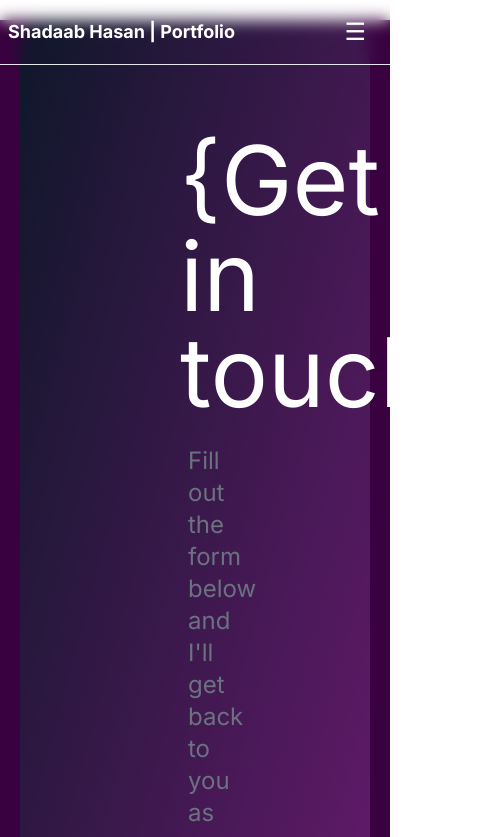
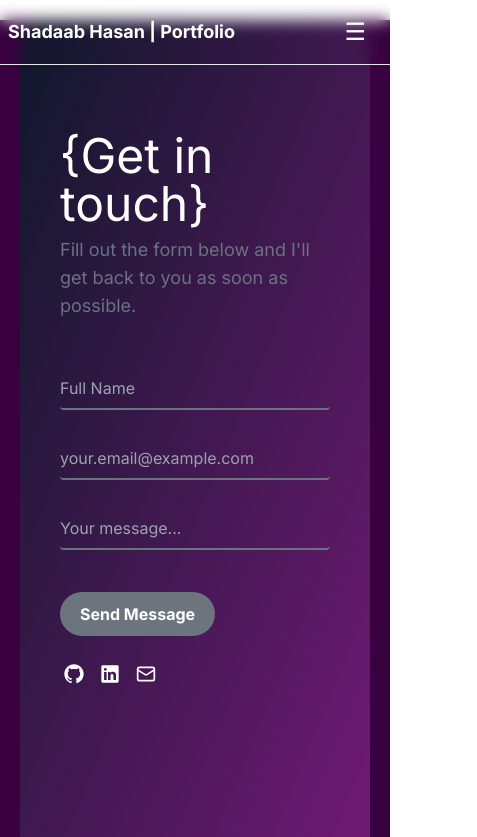
Before and after one commit to ShadaabHasan/portfolio, a Next.js app: page /Contact in a window 390 px wide. Shown: the top 837 px of the page, 477 px wide, since content can reach past the window. Built offline with nearby package versions, Linux system fonts and the light colour scheme.

Commit message:
fixed mobile view for Contact page

```diff
--- a/app/Contact/page.js
+++ b/app/Contact/page.js
@@ -65,13 +65,13 @@ const page = () => {
     <div className={`transition-all duration-300 ${isBottom ? "m-5" : "m-0"}`}>
 
     <div className='min-h-screen bg-gradient-to-br from-slate-900 to-fuchsia-900 text-white rounded-3xl'>
-      <div className='text-8xl padding-top-contact'>
+      <div className='text-5xl md:text-8xl pt-28 pb-2 pl-10 md:pb-2 md:pl-40'>
         <p>{"{Get in touch}"}</p>
       </div>
-      <div className='text-2xl padding-left-contact text-gray-500'>
+      <div className='text-lg md:text-2xl text-gray-500 pl-10 mr-10 md:pl-44 md:mr-96'>
       Fill out the form below and I'll get back to you as soon as possible.
       </div>
-      <div className='padding-left-contact'>
+      <div className='pl-10 mr-10 md:pl-44 md:mr-96'>
         <form className="w-full max-w mt-9" onSubmit={handleSubmit}>
           <div className="mb-4">
             <label className="block text-gray-300"></label>
--- a/app/globals.css
+++ b/app/globals.css
@@ -182,12 +182,6 @@
     padding-top: 110px;
 }
 
-.padding-top-contact{
-    padding-top: 7rem;
-    padding-bottom: 25px;
-    padding-left: 10rem;
-}
-
 .padding-left-contact{
     padding-left: 10.5rem;
     margin-right: 30rem;
```
